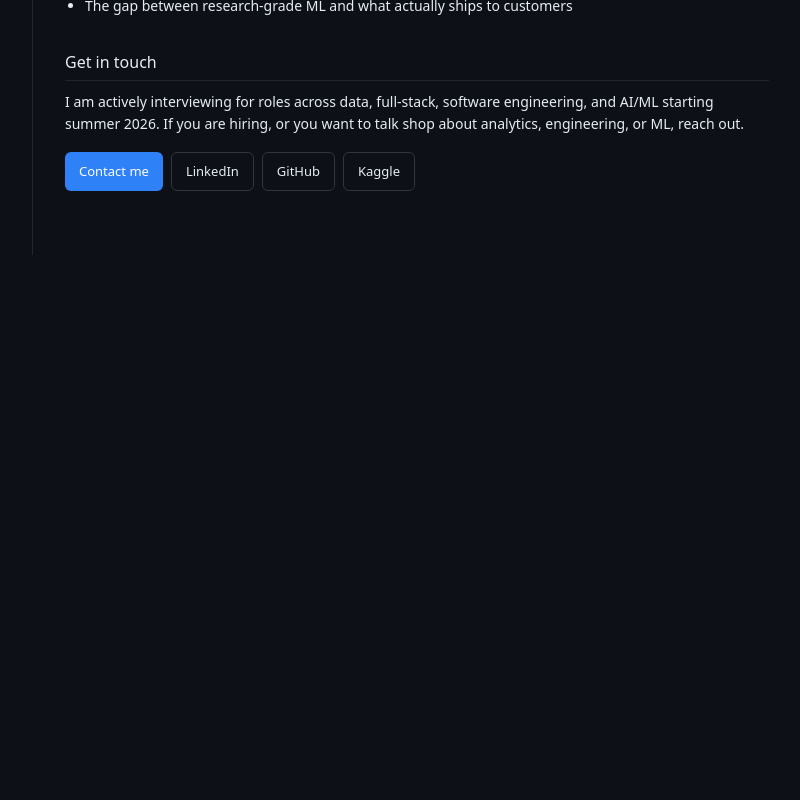
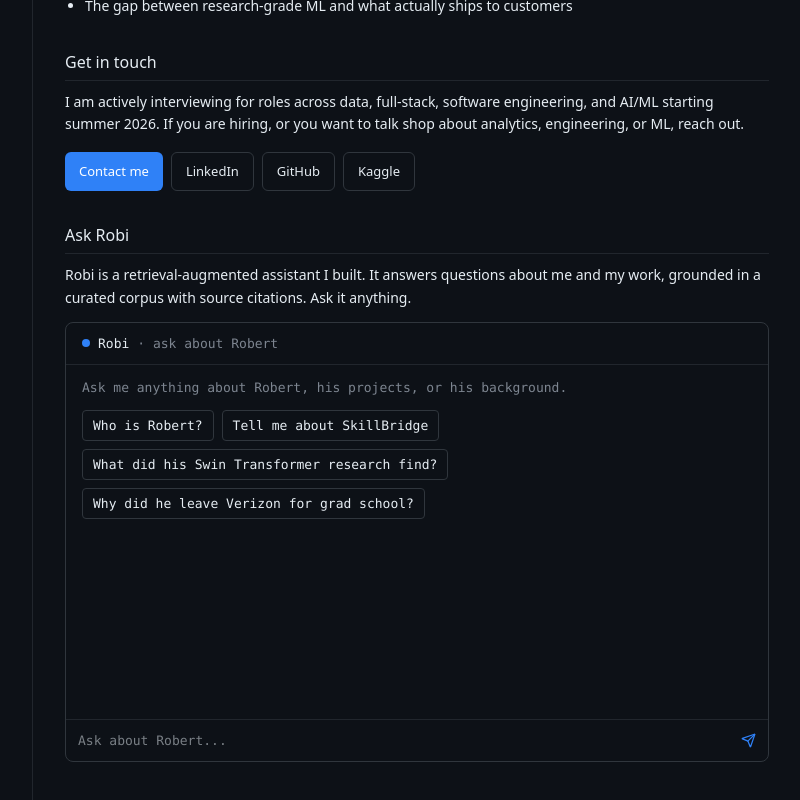
Before and after one commit to rpmjp/portfolio, a Next.js app: page /about in a window 1280 px wide. Shown: the part 1492-2292 px from the top of the page, without its empty margins (263-1063 px from the left). Before the commit the page ends 1747 px from the top, so only its background shows below. Built offline with nearby package versions, Linux system fonts and the light colour scheme.

Commit message:
Add Robi assistant widget to About page

```diff
--- a/app/about/page.tsx
+++ b/app/about/page.tsx
@@ -1,4 +1,5 @@
 import type { Metadata } from "next";
+import RobiWidget from "../components/RobiWidget";
 
 export const metadata: Metadata = {
   title: "About · Robert Jean Pierre",
@@ -101,6 +102,13 @@ export default function AboutPage() {
           </a>
         </div>
       </Section>
+
+      <Section title="Ask Robi">
+        <p className="mb-3">
+          Robi is a retrieval-augmented assistant I built. It answers questions about me and my work, grounded in a curated corpus with source citations. Ask it anything.
+        </p>
+        <RobiWidget />
+      </Section>
     </article>
   );
 }
--- /dev/null
+++ b/app/components/RobiWidget.tsx
@@ -0,0 +1,123 @@
+"use client";
+
+import { useState, useRef, useEffect } from "react";
+import { Send } from "lucide-react";
+
+type Source = { title: string; url: string; slug: string };
+type Msg = { role: "user" | "robi"; text: string; sources?: Source[] };
+
+const API = "https://chat.robertjeanpierre.com/ask";
+
+const SUGGESTIONS = [
+  "Who is Robert?",
+  "Tell me about SkillBridge",
+  "What did his Swin Transformer research find?",
+  "Why did he leave Verizon for grad school?",
+];
+
+export default function RobiWidget() {
+  const [msgs, setMsgs] = useState<Msg[]>([]);
+  const [input, setInput] = useState("");
+  const [loading, setLoading] = useState(false);
+  const scrollRef = useRef<HTMLDivElement>(null);
+
+  useEffect(() => {
+    scrollRef.current?.scrollTo({ top: scrollRef.current.scrollHeight, behavior: "smooth" });
+  }, [msgs, loading]);
+
+  async function ask(question: string) {
+    const q = question.trim();
+    if (!q || loading) return;
+    setInput("");
+    setMsgs((m) => [...m, { role: "user", text: q }]);
+    setLoading(true);
+    try {
+      const res = await fetch(API, {
+        method: "POST",
+        headers: { "Content-Type": "application/json" },
+        body: JSON.stringify({ question: q }),
+      });
+      const data = await res.json();
+      setMsgs((m) => [...m, { role: "robi", text: data.answer, sources: data.sources }]);
+    } catch {
+      setMsgs((m) => [...m, { role: "robi", text: "Robi is unavailable right now. Please try again." }]);
+    } finally {
+      setLoading(false);
+    }
+  }
+
+  return (
+    <div
+      className="rounded-lg border font-mono text-[13px] flex flex-col"
+      style={{ borderColor: "var(--border-default)", background: "var(--bg-subtle, transparent)", height: "440px" }}
+    >
+      <div className="flex items-center gap-2 px-4 py-2.5 border-b" style={{ borderColor: "var(--border-muted)" }}>
+        <span className="w-2 h-2 rounded-full" style={{ background: "var(--accent-fg)" }} />
+        <span style={{ color: "var(--fg-default)" }}>Robi</span>
+        <span style={{ color: "var(--fg-muted)" }}>· ask about Robert</span>
+      </div>
+
+      <div ref={scrollRef} className="flex-1 overflow-y-auto px-4 py-3 space-y-3">
+        {msgs.length === 0 && (
+          <div className="space-y-2">
+            <p style={{ color: "var(--fg-muted)" }}>
+              Ask me anything about Robert, his projects, or his background.
+            </p>
+            <div className="flex flex-wrap gap-2 pt-1">
+              {SUGGESTIONS.map((s) => (
+                <button
+                  key={s}
+                  onClick={() => ask(s)}
+                  className="px-2.5 py-1 rounded border text-left transition-colors"
+                  style={{ borderColor: "var(--border-default)", color: "var(--fg-default)" }}
+                >
+                  {s}
+                </button>
+              ))}
+            </div>
+          </div>
+        )}
+
+        {msgs.map((m, i) => (
+          <div key={i}>
+            {m.role === "user" ? (
+              <div style={{ color: "var(--accent-fg)" }}>
+                <span style={{ color: "var(--fg-muted)" }}>&gt; </span>
+                {m.text}
+              </div>
+            ) : (
+              <div style={{ color: "var(--fg-default)" }} className="leading-relaxed">
+                {m.text}
+                {m.sources && m.sources.length > 0 && (
+                  <div className="mt-1.5 flex flex-wrap gap-2">
+                    {m.sources.map((s) => (
+                      <a key={s.slug} href={s.url} className="underline" style={{ color: "var(--fg-muted)" }}>
+                        {s.title}
+                      </a>
+                    ))}
+                  </div>
+                )}
+              </div>
+            )}
+          </div>
+        ))}
+
+        {loading && <div style={{ color: "var(--fg-muted)" }}>Robi is thinking...</div>}
+      </div>
+
+      <div className="flex items-center gap-2 px-3 py-2.5 border-t" style={{ borderColor: "var(--border-muted)" }}>
+        <input
+          value={input}
+          onChange={(e) => setInput(e.target.value)}
+          onKeyDown={(e) => e.key === "Enter" && ask(input)}
+          placeholder="Ask about Robert..."
+          className="flex-1 bg-transparent outline-none"
+          style={{ color: "var(--fg-default)" }}
+        />
+        <button onClick={() => ask(input)} disabled={loading} style={{ color: "var(--accent-fg)" }}>
+          <Send size={15} />
+        </button>
+      </div>
+    </div>
+  );
+}
```
Also changed, not shown: 1 other file (tests, documents, lock files or other folders).
